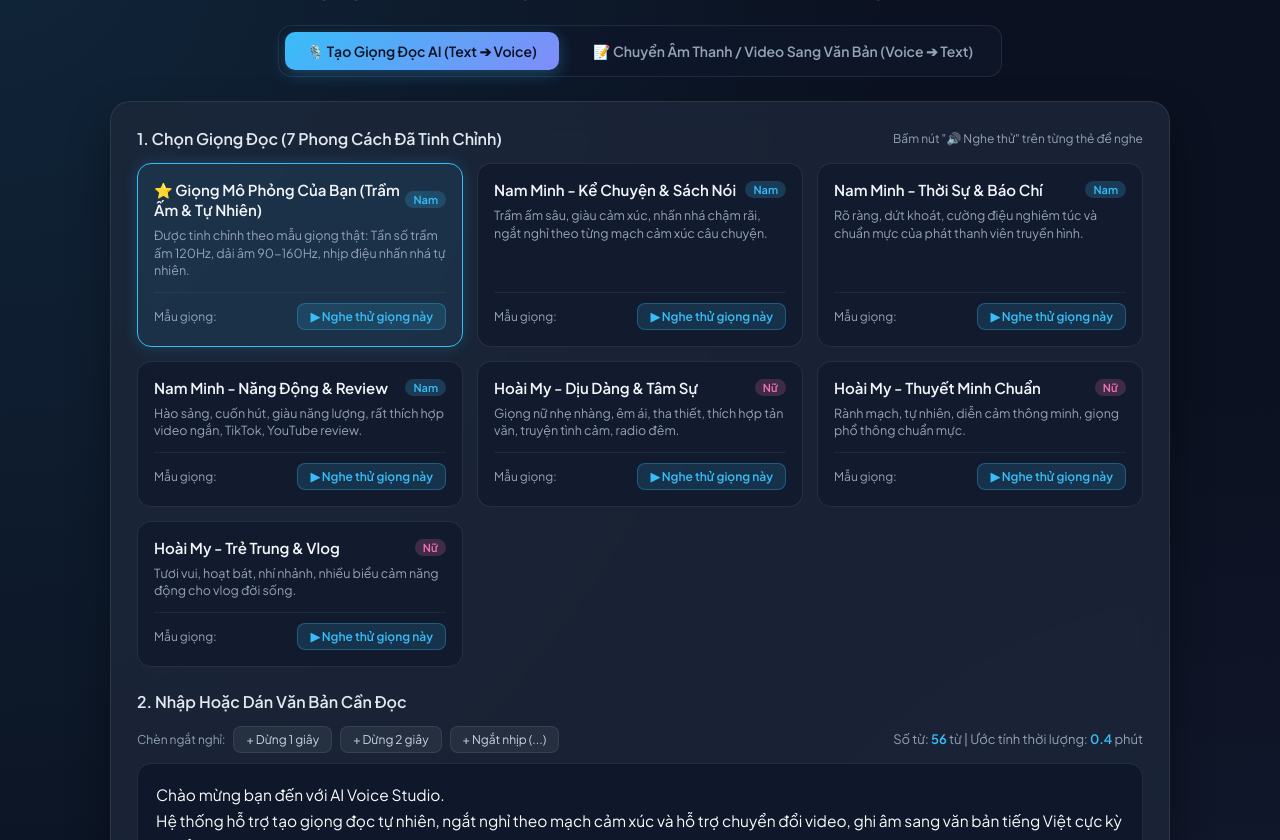
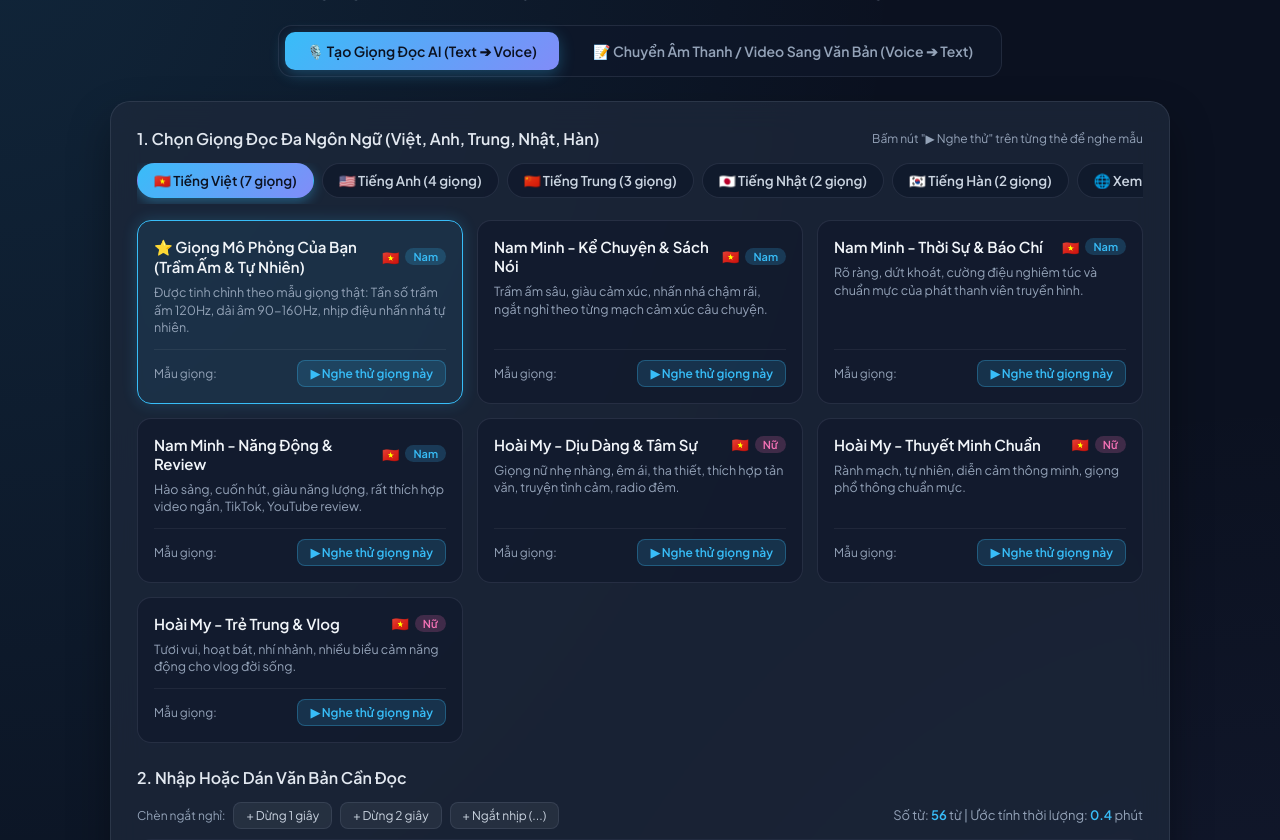
Before and after one commit to Congnghi-you/studio-giong-doc-ai, a Flask app: page / in a window 1280 px wide. Shown: the part 134-974 px from the top of the page. Run offline with Flask 3, Linux system fonts and the light colour scheme.

Commit message:
Trien khai giong doc da ngon ngu Anh Trung Nhat Han voi bo loc quoc gia muot ma

```diff
--- a/app.py
+++ b/app.py
@@ -29,12 +29,15 @@
 os.makedirs(AUDIO_DIR, exist_ok=True)
 os.makedirs(UPLOAD_DIR, exist_ok=True)
 
-# 7 PHONG CÁCH GIỌNG ĐỌC AI
+# CÁC PHONG CÁCH GIỌNG ĐỌC AI ĐA NGÔN NGỮ (VIỆT, ANH, TRUNG, NHẬT, HÀN)
 VOICE_PRESETS = {
+    # 🇻🇳 TIẾNG VIỆT
     "giong_cua_toi": {
         "name": "⭐ Giọng Mô Phỏng Của Bạn (Trầm Ấm & Tự Nhiên)",
         "gender": "Nam",
         "voice": "vi-VN-NamMinhNeural",
+        "lang": "vi",
+        "flag": "🇻🇳",
         "rate": "-4%",
         "pitch": "-6Hz",
         "desc": "Được tinh chỉnh theo mẫu giọng thật: Tần số trầm ấm 120Hz, dải âm 90-160Hz, nhịp điệu nhấn nhá tự nhiên.",
@@ -44,6 +47,8 @@
         "name": "Nam Minh - Kể Chuyện & Sách Nói",
         "gender": "Nam",
         "voice": "vi-VN-NamMinhNeural",
+        "lang": "vi",
+        "flag": "🇻🇳",
         "rate": "-6%",
         "pitch": "-8Hz",
         "desc": "Trầm ấm sâu, giàu cảm xúc, nhấn nhá chậm rãi, ngắt nghỉ theo từng mạch cảm xúc câu chuyện.",
@@ -53,6 +58,8 @@
         "name": "Nam Minh - Thời Sự & Báo Chí",
         "gender": "Nam",
         "voice": "vi-VN-NamMinhNeural",
+        "lang": "vi",
+        "flag": "🇻🇳",
         "rate": "+2%",
         "pitch": "+0Hz",
         "desc": "Rõ ràng, dứt khoát, cường điệu nghiêm túc và chuẩn mực của phát thanh viên truyền hình.",
@@ -62,6 +69,8 @@
         "name": "Nam Minh - Năng Động & Review",
         "gender": "Nam",
         "voice": "vi-VN-NamMinhNeural",
+        "lang": "vi",
+        "flag": "🇻🇳",
         "rate": "+12%",
         "pitch": "+6Hz",
         "desc": "Hào sảng, cuốn hút, giàu năng lượng, rất thích hợp video ngắn, TikTok, YouTube review.",
@@ -71,6 +80,8 @@
         "name": "Hoài My - Dịu Dàng & Tâm Sự",
         "gender": "Nữ",
         "voice": "vi-VN-HoaiMyNeural",
+        "lang": "vi",
+        "flag": "🇻🇳",
         "rate": "-8%",
         "pitch": "-5Hz",
         "desc": "Giọng nữ nhẹ nhàng, êm ái, tha thiết, thích hợp tản văn, truyện tình cảm, radio đêm.",
@@ -80,6 +91,8 @@
         "name": "Hoài My - Thuyết Minh Chuẩn",
         "gender": "Nữ",
         "voice": "vi-VN-HoaiMyNeural",
+        "lang": "vi",
+        "flag": "🇻🇳",
         "rate": "+0%",
         "pitch": "+0Hz",
         "desc": "Rành mạch, tự nhiên, diễn cảm thông minh, giọng phổ thông chuẩn mực.",
@@ -89,10 +102,141 @@
         "name": "Hoài My - Trẻ Trung & Vlog",
         "gender": "Nữ",
         "voice": "vi-VN-HoaiMyNeural",
+        "lang": "vi",
+        "flag": "🇻🇳",
         "rate": "+9%",
         "pitch": "+9Hz",
         "desc": "Tươi vui, hoạt bát, nhí nhảnh, nhiều biểu cảm năng động cho vlog đời sống.",
         "sample": "/static/samples/6_Nu_TuoiTre_Vlog.mp3"
+    },
+
+    # 🇺🇸 TIẾNG ANH (ENGLISH)
+    "en_guy": {
+        "name": "Guy - Trầm Ấm & Phim Tài Liệu",
+        "gender": "Nam",
+        "voice": "en-US-GuyNeural",
+        "lang": "en",
+        "flag": "🇺🇸",
+        "rate": "+0%",
+        "pitch": "+0Hz",
+        "desc": "Giọng nam Mỹ trầm ấm, chững chạc, độ vang tốt, hoàn hảo cho phim tài liệu và podcast.",
+        "sample": "/static/samples/sample_en_guy.mp3"
+    },
+    "en_aria": {
+        "name": "Aria - Truyền Cảm & Kể Chuyện",
+        "gender": "Nữ",
+        "voice": "en-US-AriaNeural",
+        "lang": "en",
+        "flag": "🇺🇸",
+        "rate": "+0%",
+        "pitch": "+0Hz",
+        "desc": "Giọng nữ Mỹ truyền cảm, âm sắc ấm áp, giàu biểu cảm, hợp sách nói và tâm sự.",
+        "sample": "/static/samples/sample_en_aria.mp3"
+    },
+    "en_jenny": {
+        "name": "Jenny - Tự Nhiên & Thân Thiện",
+        "gender": "Nữ",
+        "voice": "en-US-JennyNeural",
+        "lang": "en",
+        "flag": "🇺🇸",
+        "rate": "+0%",
+        "pitch": "+0Hz",
+        "desc": "Giọng nữ Mỹ trẻ trung, năng động, rất tự nhiên cho vlog và video quảng cáo.",
+        "sample": "/static/samples/sample_en_jenny.mp3"
+    },
+    "en_ryan": {
+        "name": "Ryan - Chuẩn Anh Quốc Quý Tộc",
+        "gender": "Nam",
+        "voice": "en-GB-RyanNeural",
+        "lang": "en",
+        "flag": "🇬🇧",
+        "rate": "+0%",
+        "pitch": "+0Hz",
+        "desc": "Giọng nam Anh chuẩn Oxford, lịch lãm, thích hợp bản tin quốc tế và phóng sự.",
+        "sample": "/static/samples/sample_en_ryan.mp3"
+    },
+
+    # 🇨🇳 TIẾNG TRUNG (CHINESE)
+    "zh_xiaoxiao": {
+        "name": "Xiaoxiao (晓晓) - Ngọt Ngào & Tâm Sự",
+        "gender": "Nữ",
+        "voice": "zh-CN-XiaoxiaoNeural",
+        "lang": "zh",
+        "flag": "🇨🇳",
+        "rate": "+0%",
+        "pitch": "+0Hz",
+        "desc": "Giọng nữ số 1 của Microsoft: siêu ngọt ngào, cảm xúc tinh tế, hợp truyện tình và tâm sự.",
+        "sample": "/static/samples/sample_zh_xiaoxiao.mp3"
+    },
+    "zh_yunxi": {
+        "name": "Yunxi (云希) - Trẻ Trung & Review Phim",
+        "gender": "Nam",
+        "voice": "zh-CN-YunxiNeural",
+        "lang": "zh",
+        "flag": "🇨🇳",
+        "rate": "+0%",
+        "pitch": "+0Hz",
+        "desc": "Giọng nam thiếu niên hoạt bát, phổ biến nhất trong các video review phim và Douyin.",
+        "sample": "/static/samples/sample_zh_yunxi.mp3"
+    },
+    "zh_yunjian": {
+        "name": "Yunjian (云健) - Hào Sảng & Kiếm Hiệp",
+        "gender": "Nam",
+        "voice": "zh-CN-YunjianNeural",
+        "lang": "zh",
+        "flag": "🇨🇳",
+        "rate": "+0%",
+        "pitch": "+0Hz",
+        "desc": "Giọng nam hào hùng, trầm bổng, phong thái kể chuyện dã sử kiếm hiệp và tin tức.",
+        "sample": "/static/samples/sample_zh_yunjian.mp3"
+    },
+
+    # 🇯🇵 TIẾNG NHẬT (JAPANESE)
+    "ja_nanami": {
+        "name": "Nanami (七海) - Ngọt Ngào & Anime",
+        "gender": "Nữ",
+        "voice": "ja-JP-NanamiNeural",
+        "lang": "ja",
+        "flag": "🇯🇵",
+        "rate": "+0%",
+        "pitch": "+0Hz",
+        "desc": "Giọng nữ Nhật trong trẻo, dễ thương, chuẩn giọng lồng tiếng phim hoạt hình và vlog.",
+        "sample": "/static/samples/sample_ja_nanami.mp3"
+    },
+    "ja_keita": {
+        "name": "Keita (圭太) - Nam Tính & Thời Sự",
+        "gender": "Nam",
+        "voice": "ja-JP-KeitaNeural",
+        "lang": "ja",
+        "flag": "🇯🇵",
+        "rate": "+0%",
+        "pitch": "+0Hz",
+        "desc": "Giọng nam Nhật trầm ổn, phong thái lịch thiệp, chuẩn phát thanh viên đài NHK.",
+        "sample": "/static/samples/sample_ja_keita.mp3"
+    },
+
+    # 🇰🇷 TIẾNG HÀN (KOREAN)
+    "ko_sunhi": {
+        "name": "SunHi (선희) - Dịu Dàng & Phim Hàn",
+        "gender": "Nữ",
+        "voice": "ko-KR-SunHiNeural",
+        "lang": "ko",
+        "flag": "🇰🇷",
+        "rate": "+0%",
+        "pitch": "+0Hz",
+        "desc": "Giọng nữ Hàn ngọt ngào, tình cảm, âm điệu chuẩn như nữ chính phim K-Drama.",
+        "sample": "/static/samples/sample_ko_sunhi.mp3"
+    },
+    "ko_injoon": {
+        "name": "InJoon (인준) - Trầm Ấm & Bản Tin",
+        "gender": "Nam",
+        "voice": "ko-KR-InJoonNeural",
+        "lang": "ko",
+        "flag": "🇰🇷",
+        "rate": "+0%",
+        "pitch": "+0Hz",
+        "desc": "Giọng nam Hàn trầm ấm, rành mạch, rất phù hợp tin tức, sách nói và podcast.",
+        "sample": "/static/samples/sample_ko_injoon.mp3"
     }
 }
 
--- a/templates/index.html
+++ b/templates/index.html
@@ -155,6 +155,42 @@
         }
 
         /* TAB 1: TTS VOICE CARDS */
+        .lang-filter-bar {
+            display: flex;
+            gap: 8px;
+            margin-bottom: 16px;
+            overflow-x: auto;
+            padding-bottom: 6px;
+        }
+
+        .lang-pill {
+            background: rgba(15, 23, 42, 0.7);
+            border: 1px solid var(--border);
+            color: #cbd5e1;
+            padding: 8px 16px;
+            border-radius: 20px;
+            font-size: 13.5px;
+            font-weight: 600;
+            cursor: pointer;
+            transition: all 0.2s ease;
+            white-space: nowrap;
+            display: flex;
+            align-items: center;
+            gap: 6px;
+        }
+
+        .lang-pill:hover {
+            border-color: var(--accent);
+            color: #fff;
+        }
+
+        .lang-pill.active {
+            background: var(--accent-gradient);
+            color: #0b1120;
+            border-color: transparent;
+            box-shadow: 0 4px 12px rgba(56, 189, 248, 0.35);
+        }
+
         .voice-grid {
             display: grid;
             grid-template-columns: repeat(auto-fit, minmax(310px, 1fr));
@@ -172,6 +208,10 @@
             display: flex;
             flex-direction: column;
             justify-content: space-between;
+        }
+
+        .voice-card.hidden {
+            display: none !important;
         }
 
         .voice-card:hover {
@@ -645,17 +685,30 @@
         <div id="ttsTab" class="tab-content active">
             <div class="main-card">
                 <div class="section-title">
-                    <span>1. Chọn Giọng Đọc (7 Phong Cách Đã Tinh Chỉnh)</span>
-                    <span class="hint">Bấm nút "🔊 Nghe thử" trên từng thẻ để nghe</span>
+                    <span>1. Chọn Giọng Đọc Đa Ngôn Ngữ (Việt, Anh, Trung, Nhật, Hàn)</span>
+                    <span class="hint">Bấm nút "▶ Nghe thử" trên từng thẻ để nghe mẫu</span>
+                </div>
+
+                <!-- BỘ LỌC NGÔN NGỮ ĐA QUỐC GIA -->
+                <div class="lang-filter-bar">
+                    <button type="button" class="lang-pill active" onclick="filterVoiceLang('vi', this)">🇻🇳 Tiếng Việt (7 giọng)</button>
+                    <button type="button" class="lang-pill" onclick="filterVoiceLang('en', this)">🇺🇸 Tiếng Anh (4 giọng)</button>
+                    <button type="button" class="lang-pill" onclick="filterVoiceLang('zh', this)">🇨🇳 Tiếng Trung (3 giọng)</button>
+                    <button type="button" class="lang-pill" onclick="filterVoiceLang('ja', this)">🇯🇵 Tiếng Nhật (2 giọng)</button>
+                    <button type="button" class="lang-pill" onclick="filterVoiceLang('ko', this)">🇰🇷 Tiếng Hàn (2 giọng)</button>
+                    <button type="button" class="lang-pill" onclick="filterVoiceLang('all', this)">🌐 Xem Tất Cả (18 giọng)</button>
                 </div>
 
                 <div class="voice-grid">
                     {% for key, item in presets.items() %}
-                    <div class="voice-card {% if loop.first %}active{% endif %}" onclick="selectVoice('{{ key }}', this)">
+                    <div class="voice-card {% if loop.first %}active{% endif %} {% if item.lang != 'vi' %}hidden{% endif %}" data-lang="{{ item.lang }}" onclick="selectVoice('{{ key }}', this)">
                         <div>
                             <div class="voice-header">
                                 <span class="voice-name">{{ item.name }}</span>
-                                <span class="voice-tag {% if item.gender == 'Nam' %}tag-nam{% else %}tag-nu{% endif %}">{{ item.gender }}</span>
+                                <div style="display:flex; gap:6px; align-items:center;">
+                                    <span style="font-size:14px;">{{ item.flag }}</span>
+                                    <span class="voice-tag {% if item.gender == 'Nam' %}tag-nam{% else %}tag-nu{% endif %}">{{ item.gender }}</span>
+                                </div>
                             </div>
                             <div class="voice-desc">{{ item.desc }}</div>
                         </div>
@@ -870,6 +923,29 @@
             selectedPreset = key;
             document.querySelectorAll('.voice-card').forEach(el => el.classList.remove('active'));
             element.classList.add('active');
+        }
+
+        function filterVoiceLang(lang, btn) {
+            document.querySelectorAll('.lang-pill').forEach(el => el.classList.remove('active'));
+            btn.classList.add('active');
+
+            const cards = document.querySelectorAll('.voice-card');
+            cards.forEach(card => {
+                const cardLang = card.getAttribute('data-lang');
+                if (lang === 'all' || cardLang === lang) {
+                    card.classList.remove('hidden');
+                } else {
+                    card.classList.add('hidden');
+                }
+            });
+
+            const currentActive = document.querySelector('.voice-card.active');
+            if (!currentActive || currentActive.classList.contains('hidden')) {
+                const firstVisible = document.querySelector('.voice-card:not(.hidden)');
+                if (firstVisible) {
+                    firstVisible.click();
+                }
+            }
         }
 
         function playSample(event, url, btn) {
```
Also changed, not shown: 11 other files.
